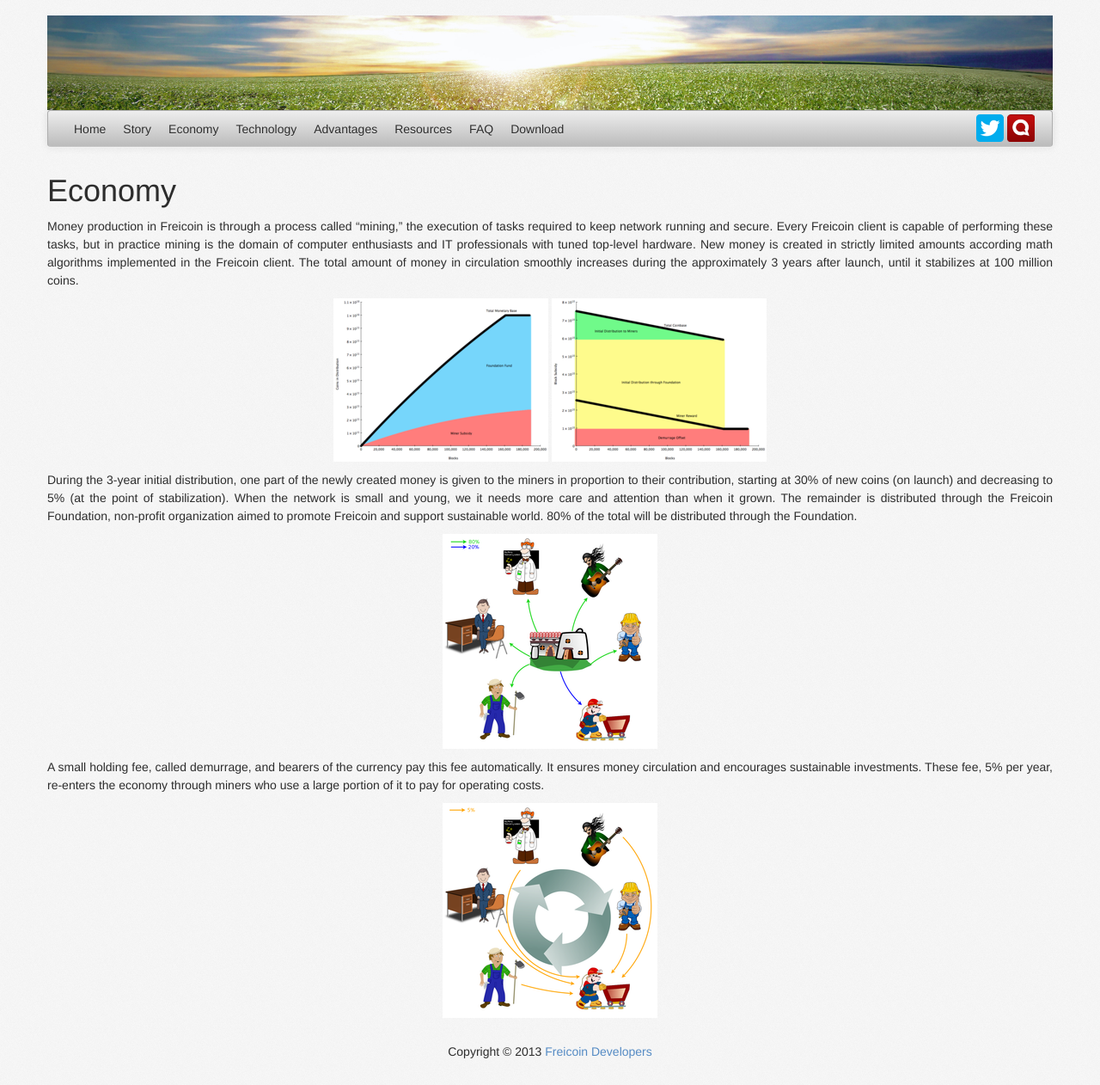
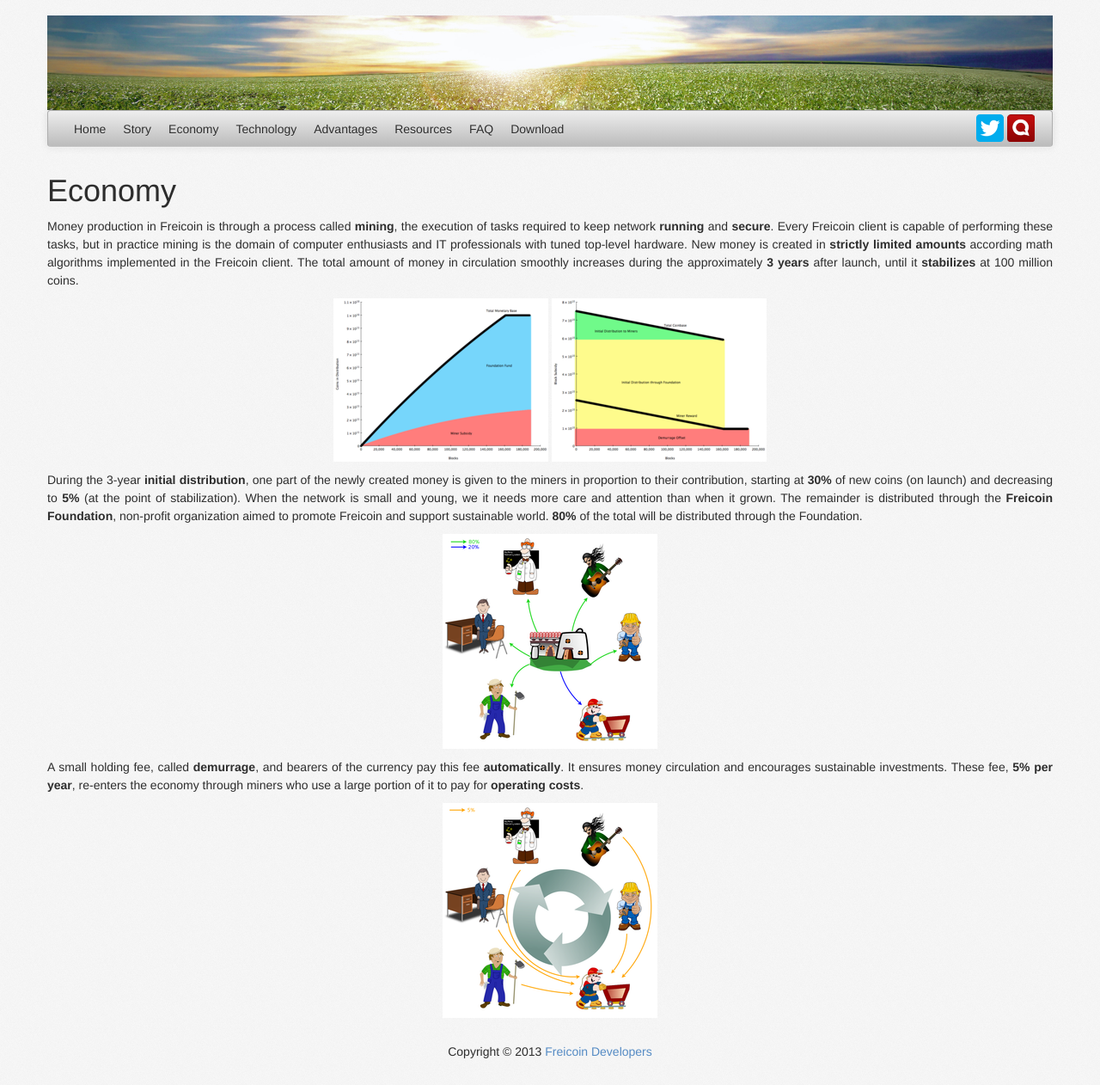
Before and after one commit to freicoin/freico.in, a Jekyll site: the page built from economy/index.md, in a window 1280 px wide. Shown: the whole page at 86% size. Built offline with Jekyll 4.4.1, drawn with Linux system fonts in a browser that asks for light colours; nearby versions of some CDN libraries; some web fonts are replaced; comment, search, counter and statistics services are not loaded.

```diff
--- a/economy/index.md
+++ b/economy/index.md
@@ -8,15 +8,15 @@ title: Economy
 Economy
 ==================
 
-Money production in Freicoin is through a process called “mining,” the execution of tasks required to keep network running and secure. Every Freicoin client is capable of performing these tasks, but in practice mining is the domain of computer enthusiasts and IT professionals with tuned top-level hardware. New money is created in strictly limited amounts according math algorithms implemented in the Freicoin client. The total amount of money in circulation smoothly increases during the approximately 3 years after launch, until it stabilizes at 100 million coins.
+Money production in Freicoin is through a process called **mining**, the execution of tasks required to keep network **running** and **secure**. Every Freicoin client is capable of performing these tasks, but in practice mining is the domain of computer enthusiasts and IT professionals with tuned top-level hardware. New money is created in **strictly limited amounts** according math algorithms implemented in the Freicoin client. The total amount of money in circulation smoothly increases during the approximately **3 years** after launch, until it **stabilizes** at 100 million coins.
 
 <p style="text-align:center"><a href="/static/images/how/coins_in_distribution.png"><img src="/static/images/how/med_coins_in_distribution.png" /></a>
 <a href="/static/images/how/block_subsidy.png"><img src="/static/images/how/med_block_subsidy.png" /></a></p>
 
-During the 3-year initial distribution, one part of the newly created money is given to the miners in proportion to their contribution, starting at 30% of new coins (on launch) and decreasing to 5% (at the point of stabilization). When the network is small and young, we it needs more care and attention than when it grown. The remainder is distributed through the Freicoin Foundation, non-profit organization aimed to promote Freicoin and support sustainable world. 80% of the total will be distributed through the Foundation.
+During the 3-year **initial distribution**, one part of the newly created money is given to the miners in proportion to their contribution, starting at **30%** of new coins (on launch) and decreasing to **5%** (at the point of stabilization). When the network is small and young, we it needs more care and attention than when it grown. The remainder is distributed through the **Freicoin Foundation**, non-profit organization aimed to promote Freicoin and support sustainable world. **80%** of the total will be distributed through the Foundation.
 
 <p style="text-align:center"><a href="/static/images/how/howfreicoinshouldworks.png"><img src="/static/images/how/med_howfreicoinshouldworks.png" /></a></p>
 
-A small holding fee, called demurrage, and bearers of the currency pay this fee automatically. It ensures money circulation and encourages sustainable investments. These fee, 5% per year, re-enters the economy through miners who use a large portion of it to pay for operating costs.
+A small holding fee, called **demurrage**, and bearers of the currency pay this fee **automatically**. It ensures money circulation and encourages sustainable investments. These fee, **5% per year**, re-enters the economy through miners who use a large portion of it to pay for **operating costs**.
 
 <p style="text-align:center"><a href="/static/images/how/howfreicoinshouldworks2.png"><img src="/static/images/how/med_howfreicoinshouldworks2.png" /></a></p>
```
